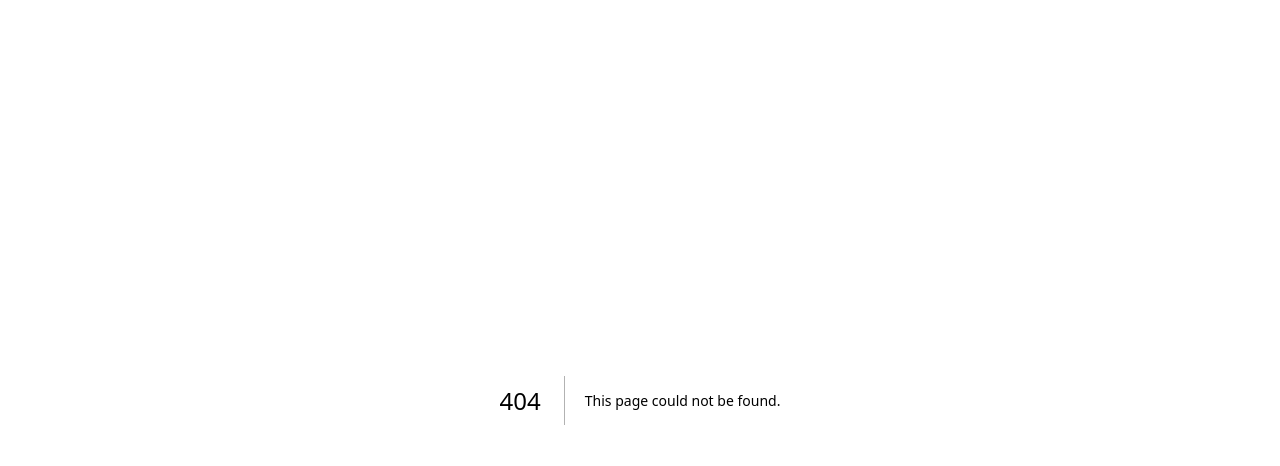
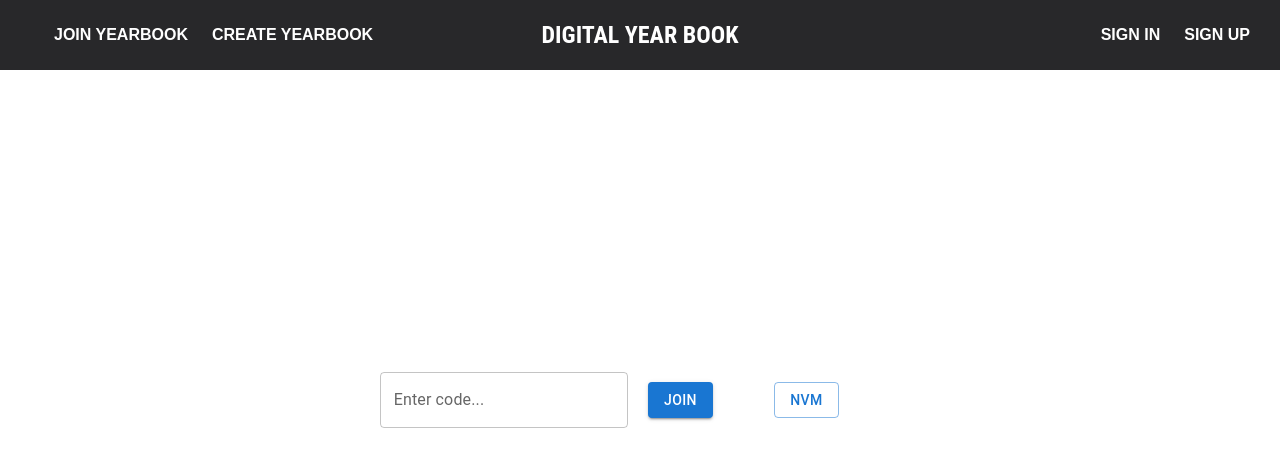
Before and after one commit to Dragonite-7/digital-yearbook, a Next.js app: page /join in a window 1280 px wide. Before the commit this address had no page. Shown: the top 466 px of the page. Built offline with nearby package versions, Linux system fonts and the light colour scheme.

Commit message:
Adds basic join page

```diff
--- /dev/null
+++ b/src/pages/join/index.tsx
@@ -0,0 +1,41 @@
+import React from 'react';
+import Box from '@mui/material/Box';
+import TextField from '@mui/material/TextField';
+import NavBar from '../../components/NavBar';
+import Grid from '@mui/material/Grid';
+import Button from '@mui/material/Button';
+
+const JoinPage = () => {
+
+  return (
+    <>
+      <NavBar></NavBar>
+      <Box
+        component="form"
+        sx={{
+          '& > :not(style)': { m: 1, width: '25ch' },
+          display: 'flex',
+          alignItems: 'center',
+          height: '100vh',
+          justifyContent: 'center'
+        }}
+        noValidate
+        autoComplete="off"
+        >
+          <TextField id="outlined-basic" label="Enter code..." variant="outlined" style={{ display: 'block'}} />
+          <Box>
+            <Grid container>
+              <Grid item xs>
+                <Button variant="contained">Join</Button>
+              </Grid>
+              <Grid item xs>
+                <Button variant="outlined">Nvm</Button>
+              </Grid>
+            </Grid>
+          </Box>
+      </Box>
+    </>
+  )
+};
+
+export default JoinPage;
```
